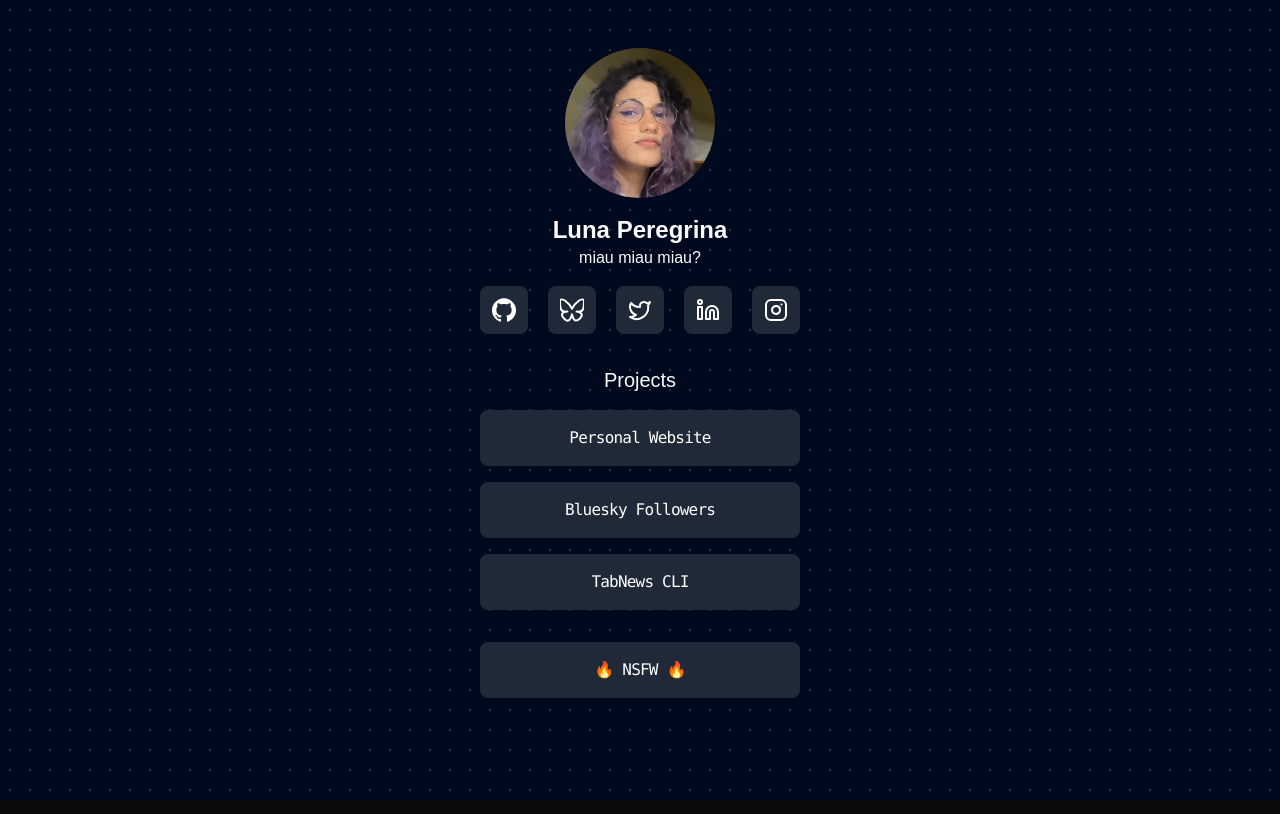
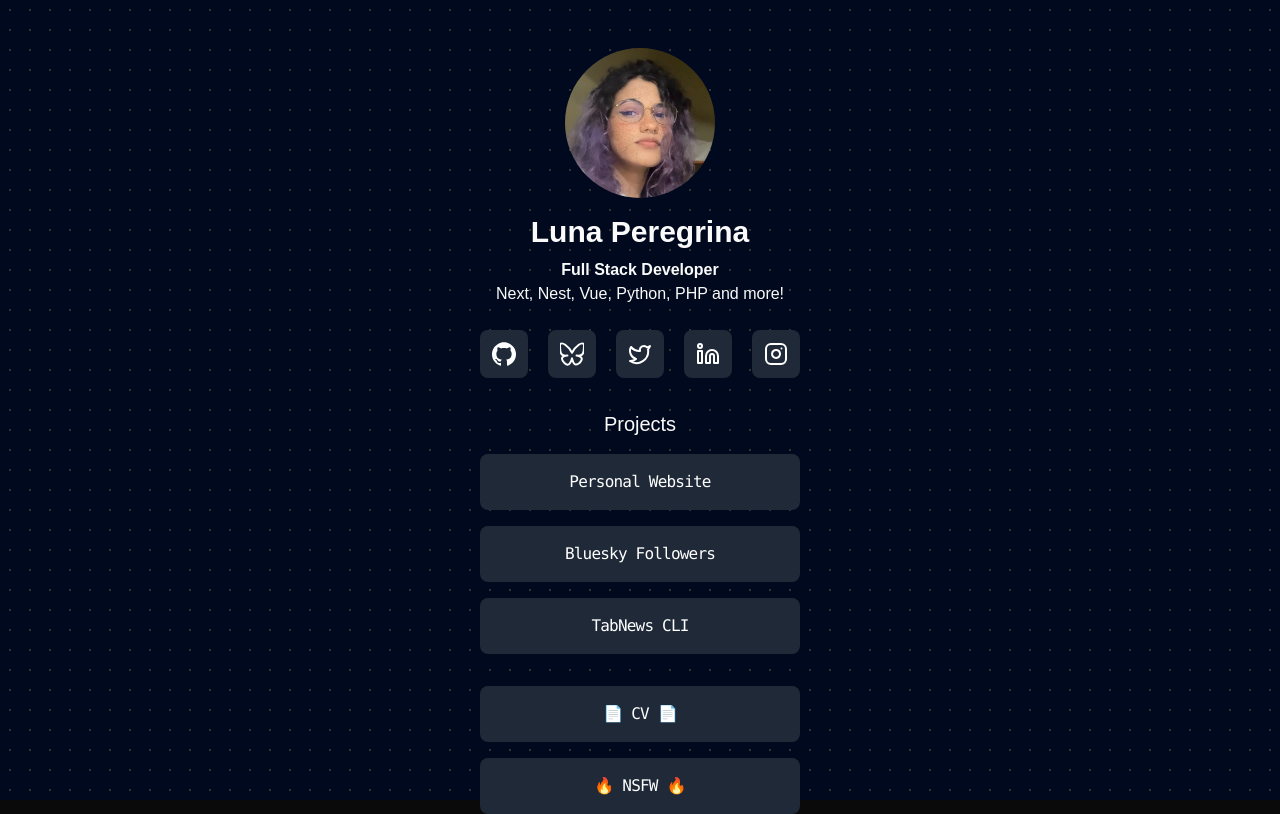
Before and after one commit to lunaperegrina/website-lunaperegrina, a Next.js app: page /links in a window 1280 px wide. Built offline with nearby package versions, Linux system fonts and the light colour scheme; no server answers.

Commit message:
feat: add cv to /links

```diff
--- a/src/app/links/page.tsx
+++ b/src/app/links/page.tsx
@@ -26,11 +26,11 @@ export default function Page() {
           <img src="/images/luna-2.jpg" alt="Luna Peregrina icon" className="rounded-full"
             width={150} />
           <div className="text-center">
-            <h1 className="text-2xl font-bold">
+            <h1 className="text-3xl font-bold">
               Luna Peregrina
             </h1>
-            <p>
-              miau miau miau?
+            <p className="my-2">
+              <span className="font-semibold">Full Stack Developer</span> <br /> <span>Next, Nest, Vue, Python, PHP and more!</span>
             </p>
           </div>
         </div>
@@ -49,6 +49,7 @@ export default function Page() {
             <ButtonOfList name="TabNews CLI" link="https://github.com/lunaperegrina/tabnews-cli" />
           </div>
           <div className="flex flex-col gap-4 items-center">
+            <ButtonOfList name="📄 CV 📄" link="/cv-luna-peregrina.pdf" />
             <ButtonOfList name="🔥 NSFW 🔥" link="https://www.youtube.com/watch?v=dQw4w9WgXcQ" />
           </div>
         </div>
```
Also changed, not shown: 1 other file (tests, documents, lock files or other folders).
